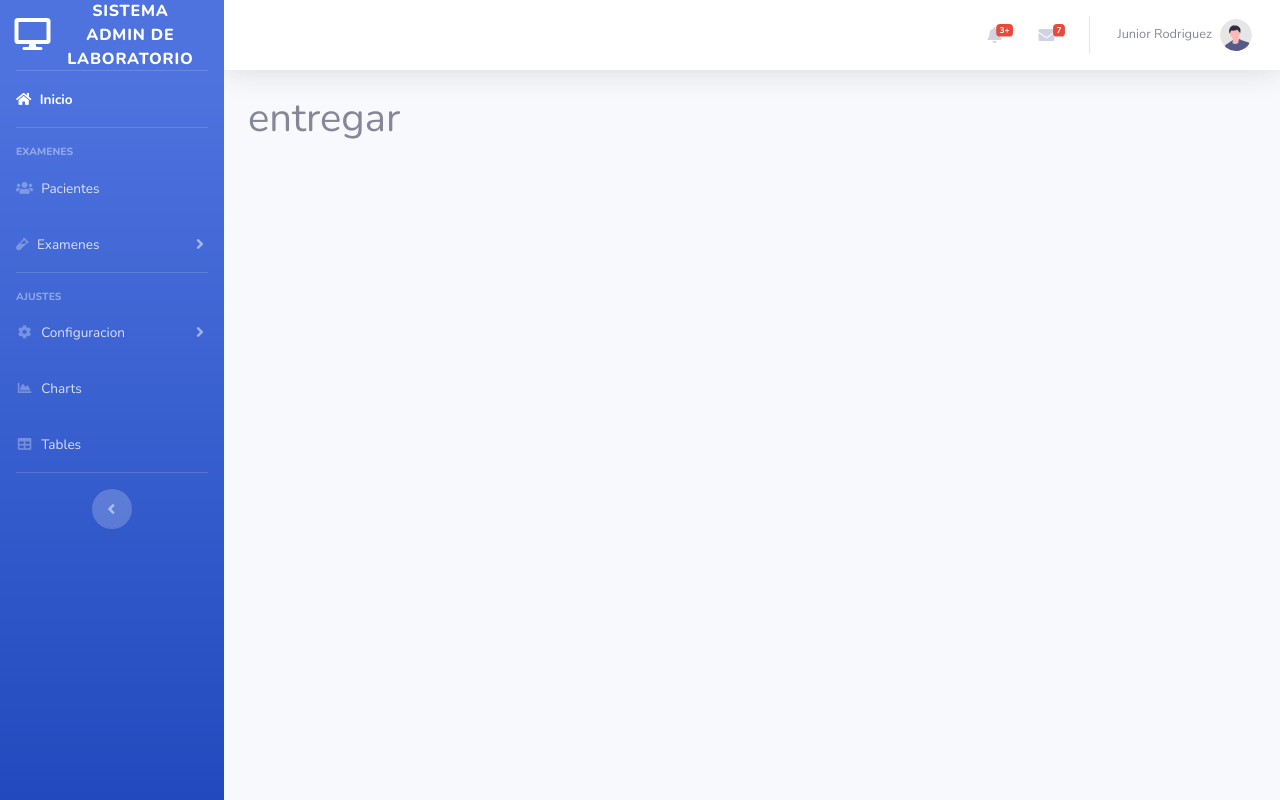
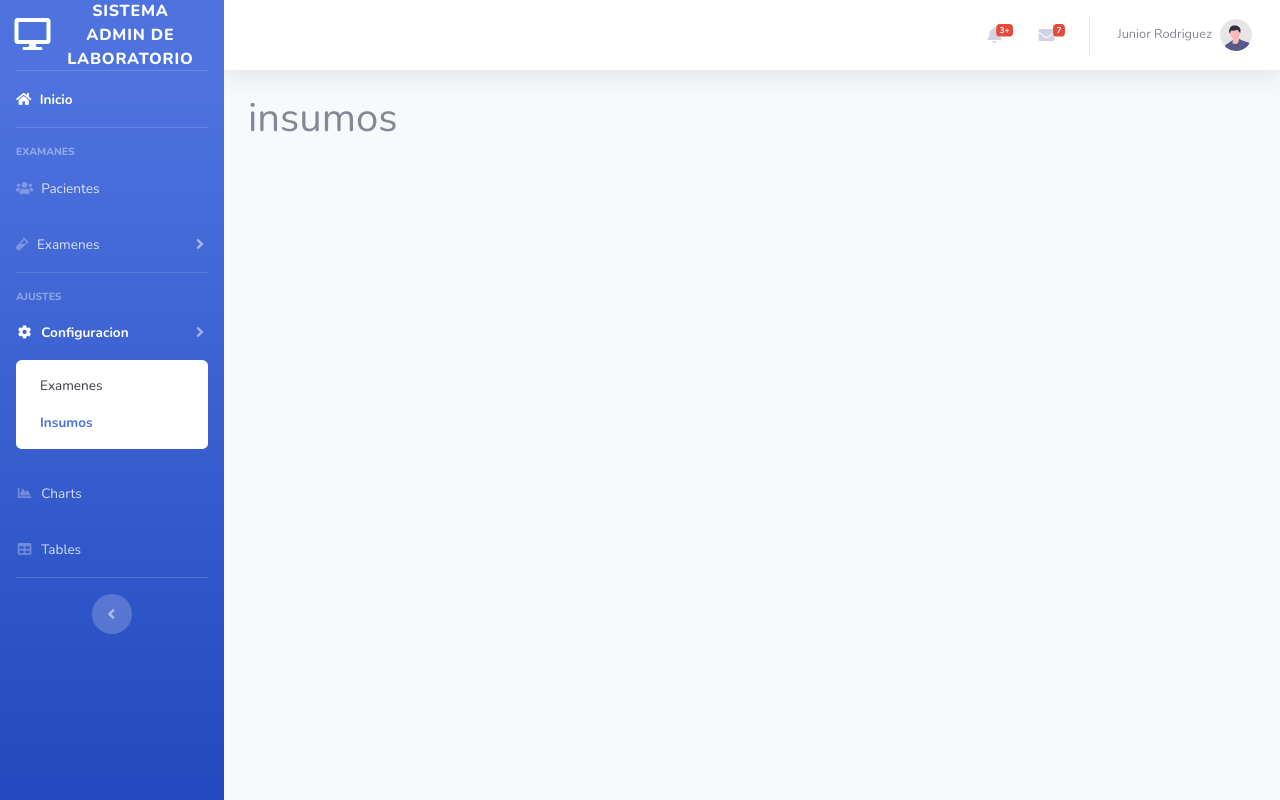
Before and after one commit to rodriguezjr/sist_lab, a Django app: page /insumos in a window 1280 px wide. Run offline with Django 4.2, Linux system fonts and the light colour scheme; some libraries are stand-ins or nearby versions.

Commit message:
se evalua context para resaltar pagina en el menu se exprimenta con post en validar

```diff
--- a/gest_lab/templates/gest_lab/base.html
+++ b/gest_lab/templates/gest_lab/base.html
@@ -53,7 +53,7 @@
 
             <!-- Heading -->
             <div class="sidebar-heading">
-                Examenes
+                Examanes
             </div>
 
             <!-- Nav Item - pacientes -->
@@ -64,13 +64,13 @@
             </li>
 
             <!-- Nav Item - examenes Collapse Menu -->
-            <li class="nav-item {% if request.path == '/solicitar' %}active{% endif %}">
+            <li class="nav-item {% if request.path == dir_ex %}active{% endif %}">
                 <a class="nav-link collapsed" href="#" data-toggle="collapse" data-target="#collapseUtilities"
                     aria-expanded="true" aria-controls="collapseUtilities">
                     <i class="fas fa-vial"></i>
                     <span>Examenes</span>
                 </a>
-                <div id="collapseUtilities" class="collapse {% if request.path in arr %}show{% endif %}" aria-labelledby="headingUtilities"
+                <div id="collapseUtilities" class="collapse {% if request.path == dir_ex %}show{% endif %}" aria-labelledby="headingUtilities"
                     data-parent="#accordionSidebar">
                     <div class="bg-white py-2 collapse-inner rounded">
                         <!-- <h6 class="collapse-header">Opciones de examenes:</h6> -->
@@ -90,17 +90,17 @@
                 Ajustes
             </div>
             <!-- Nav Item - configuracion -->
-            <li class="nav-item">
+            <li class="nav-item {% if request.path == dir_conf %}active{% endif %}">
                 <a class="nav-link collapsed" href="#" data-toggle="collapse" data-target="#collapsePages"
                     aria-expanded="true" aria-controls="collapsePages">
                     <i class="fas fa-fw fa-cog"></i>
                     <span>Configuracion</span>
                 </a>
-                <div id="collapsePages" class="collapse" aria-labelledby="headingPages" data-parent="#accordionSidebar">
+                <div id="collapsePages" class="collapse {% if request.path == dir_conf %}show{% endif %}" aria-labelledby="headingPages" data-parent="#accordionSidebar">
                     <div class="bg-white py-2 collapse-inner rounded">
                         <!-- <h6 class="collapse-header">Login Screens:</h6> -->
-                        <a class="collapse-item" href="{% url 'examenes' %}">Examenes</a>
-                        <a class="collapse-item" href="{% url 'insumos' %}">Insumos</a>
+                        <a class="collapse-item {% if request.path == '/examenes' %}active{% endif %}" href="{% url 'examenes' %}">Examenes</a>
+                        <a class="collapse-item {% if request.path == '/insumos' %}active{% endif %}" href="{% url 'insumos' %}">Insumos</a>
                     </div>
                 </div>
             </li>
--- a/gest_lab/templates/gest_lab/examenes.html
+++ b/gest_lab/templates/gest_lab/examenes.html
@@ -1,5 +1,5 @@
 {% extends 'gest_lab/base.html' %}
 {% load static %}
 {% block content %}
-<h1>entregar</h1>
+<h1>examenesconf</h1>
 {% endblock %}
--- a/gest_lab/templates/gest_lab/insumos.html
+++ b/gest_lab/templates/gest_lab/insumos.html
@@ -1,5 +1,5 @@
 {% extends 'gest_lab/base.html' %}
 {% load static %}
 {% block content %}
-<h1>entregar</h1>
+<h1>insumos</h1>
 {% endblock %}
--- a/gest_lab/templates/gest_lab/validar.html
+++ b/gest_lab/templates/gest_lab/validar.html
@@ -85,7 +85,8 @@
 	<div class="card-body">
 		<div class="tab-content" id="myTabContent">
 			<div class="tab-pane fade show active" id="tab_pacientes_1" role="tabpanel" aria-labelledby="tab_pacientes">
-				<form id="form_datos_paciente" action="" method="get">
+				<form id="form_datos_paciente" action="" method="POST">
+					{% csrf_token %}
 					<div class="row mb-3">
 						<div class="col-md-6">
 							<label class="small mb-1 form-label" for="text_cedula">Cedula</label>
@@ -145,6 +146,7 @@
 							<input class="form-control" type="text" name="text_direccion_cliente" id="text_direccion_cliente" placeholder="Localidad, Parte de la Ciudad, Estado">
 						</div>
 					</div>
+					{{request.POST}}
 				</form>
 
 
--- a/gest_lab/views.py
+++ b/gest_lab/views.py
@@ -1,5 +1,5 @@
 from django.shortcuts import render, HttpResponse
-
+from django.template import Context
 # Create your views here.
 
 def inicio(request):
@@ -8,19 +8,19 @@ def inicio(request):
 
 def solicitar(request):
     #return HttpResponse('solicitar')
-    return render(request, 'gest_lab/solicitar.html')
+    return render(request, 'gest_lab/solicitar.html',{'dir_ex':'/solicitar'})
 
 def procesar(request):
     #return HttpResponse('procesar')
-    return render(request, 'gest_lab/procesar.html')
+    return render(request, 'gest_lab/procesar.html',{'dir_ex':'/procesar'})
 
 def validar(request):
     #return HttpResponse('validar')
-    return render(request, 'gest_lab/validar.html')
+    return render(request, 'gest_lab/validar.html',{'dir_ex':'/validar'})
 
 def entregar(request):
     #return HttpResponse('entregar')
-    return render(request, 'gest_lab/entregar.html')
+    return render(request, 'gest_lab/entregar.html',{'dir_ex':'/entregar'})
 
 def configuracion(request):
     #return HttpResponse('configuracion')
@@ -32,13 +32,13 @@ def pacientes(request):
 
 def examenes(request):
     #return HttpResponse('examenes')
-    return render(request, 'gest_lab/examenes.html')
+    return render(request, 'gest_lab/examenes.html',{'dir_conf':'/examenes'})
 
 def insumos(request):
     #return HttpResponse('insumos')
-    return render(request, 'gest_lab/insumos.html')
+    return render(request, 'gest_lab/insumos.html',{'dir_conf':'/insumos'})
 
 def base(request):
     #return HttpResponse('insumos')
-    arr = ['/solicitar','/procesar','/validar','/entregar']
-    return render(request, 'gest_lab/insumos.html', context={'arr': arr})
+    direcciones = ['solicitar','procesar','validar','entregar']
+    return render(request, 'gest_lab/base.html', context={'arr':direcciones})
--- a/sist_lab/urls.py
+++ b/sist_lab/urls.py
@@ -29,4 +29,6 @@ urlpatterns = [
     path('pacientes',views.pacientes, name='pacientes'),
     path('examenes',views.examenes, name='examenes'),
     path('insumos',views.insumos, name='insumos'),
+    path('base',views.base, name='base'),
+
 ]
```
Also changed, not shown: gest_lab/templates/gest_lab/t1.html (added, +9 -0 lines).
